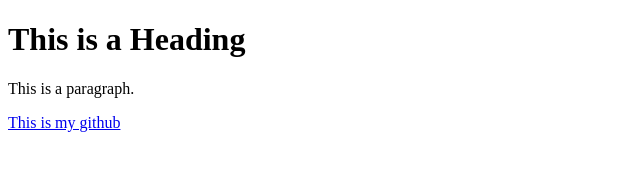
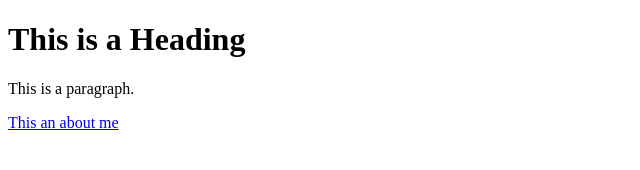
Before and after one commit to MarkKovacs08/summer24, a plain HTML site: page index.html in a window 1280 px wide. Shown: the full height of the page, 0-640 px from the left. Drawn offline with Linux system fonts and the light colour scheme.

Commit message:
made link connect to proper file

```diff
--- a/index.html
+++ b/index.html
@@ -7,5 +7,6 @@
 
 <h1>This is a Heading</h1>
 <p>This is a paragraph.</p>
-<a href="https://github.com/MarkKovacs08/summer24">This is my github</a>
+<!--trying to link another file -->
+<a href="index2.html">This an about me</a>
 </html>
```
